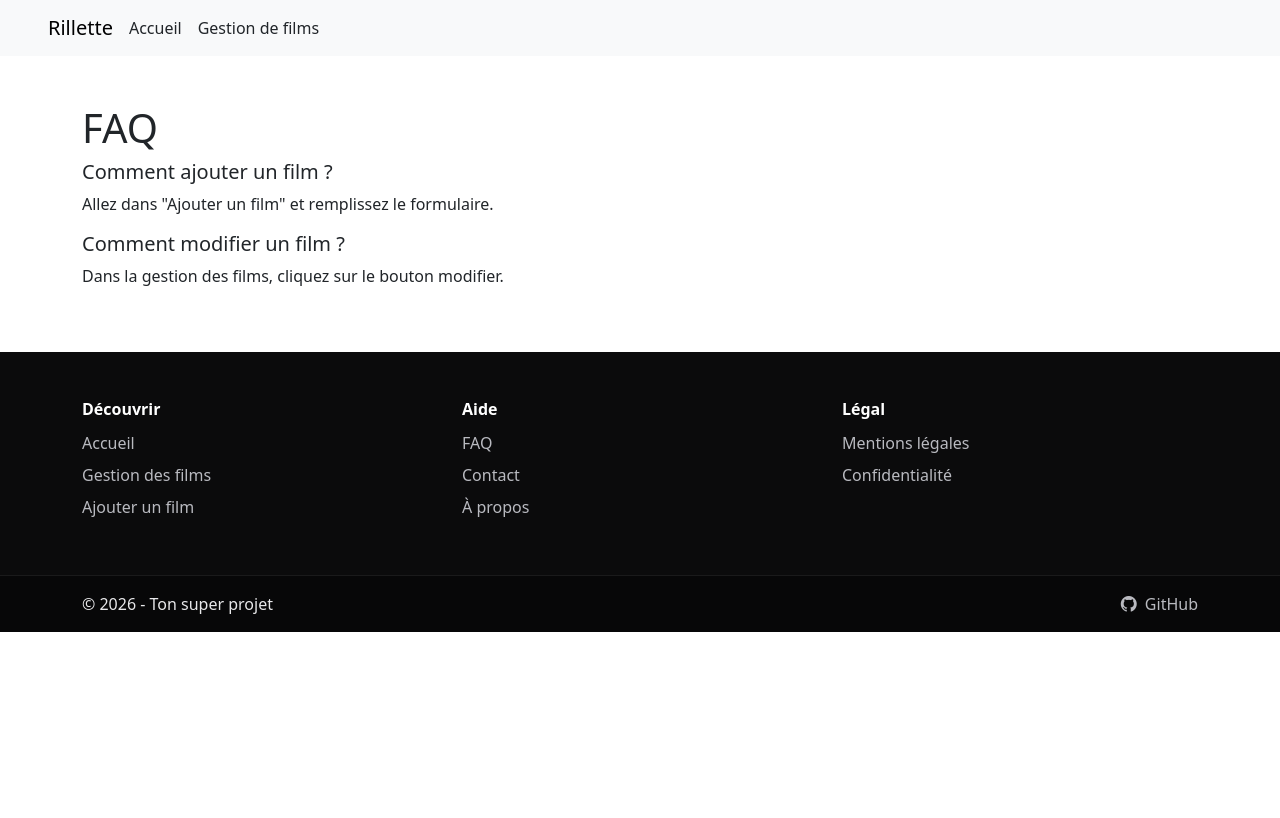
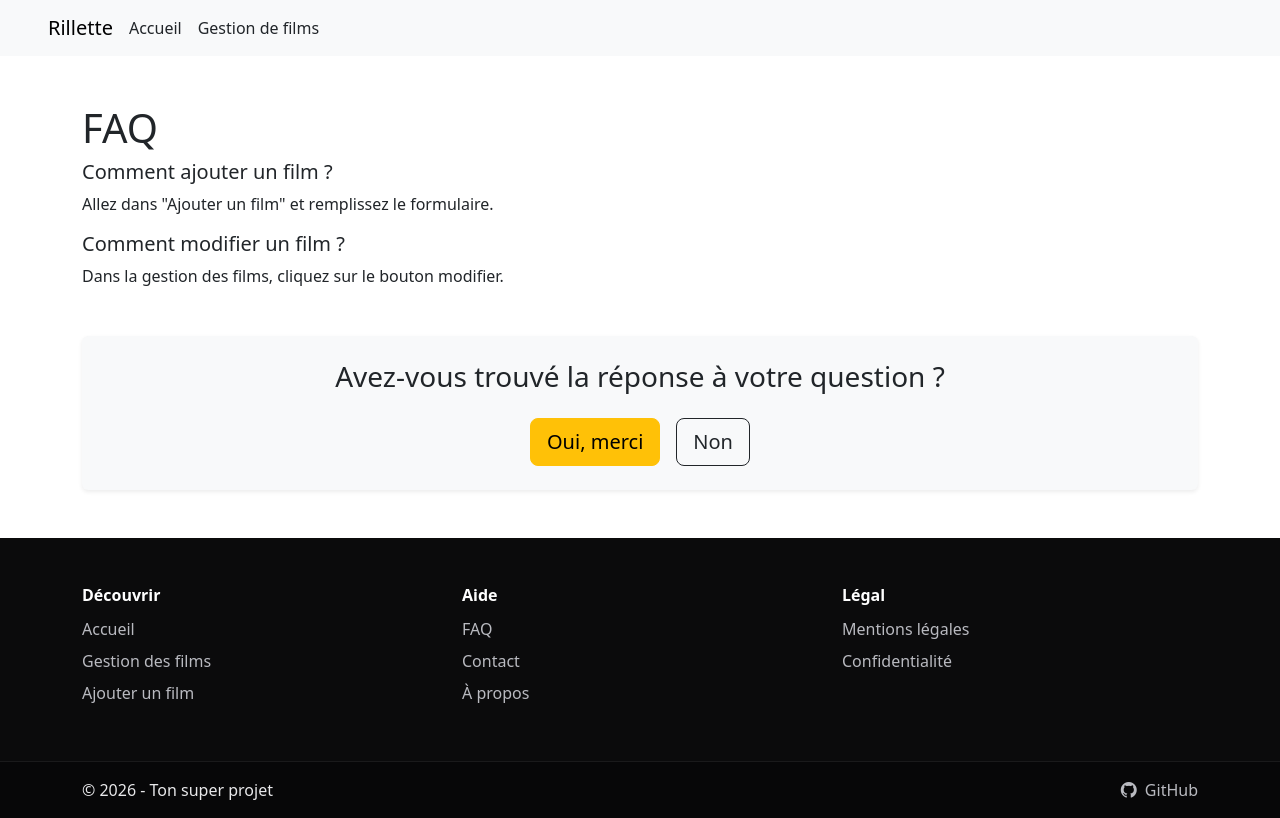
Before and after one commit to GaetanPsx/Cin-ma, an Angular app: page /faq in a window 1280 px wide. Built offline with nearby package versions, Linux system fonts and the light colour scheme.

Commit message:
modif footer faq

```diff
--- a/src/app/faq/faq.html
+++ b/src/app/faq/faq.html
@@ -1,4 +1,7 @@
+
+
 <div class="container py-5">
+
   <h1>FAQ</h1>
 
   <h5>Comment ajouter un film ?</h5>
@@ -6,4 +9,30 @@
 
   <h5>Comment modifier un film ?</h5>
   <p>Dans la gestion des films, cliquez sur le bouton modifier.</p>
+
+
+  <div class="mt-5 p-4 bg-light rounded text-center shadow-sm">
+  <h3 class="mb-4">Avez-vous trouvé la réponse à votre question ?</h3>
+
+  <div class="d-flex justify-content-center gap-3">
+    <button
+      type="button"
+      class="btn btn-warning btn-lg"
+      (click)="answer(true)"
+    >
+      Oui, merci
+    </button>
+
+    <button
+      type="button"
+      class="btn btn-outline-dark btn-lg"
+      (click)="answer(false)"
+    >
+      Non
+    </button>
+  </div>
+
+  <div class="mt-4" *ngIf="feedbackMessage">
+    <p class="fw-semibold mb-0">{{ feedbackMessage }}</p>
+  </div>
 </div>
--- a/src/app/faq/faq.ts
+++ b/src/app/faq/faq.ts
@@ -1,11 +1,19 @@
 import { Component } from '@angular/core';
+import { CommonModule } from '@angular/common';
 
 @Component({
   selector: 'app-faq',
-  imports: [],
+  standalone: true,
+  imports: [CommonModule],
   templateUrl: './faq.html',
-  styleUrl: './faq.scss',
+  styleUrls: ['./faq.scss'],
 })
 export class Faq {
+  feedbackMessage: string | null = null;
 
+  answer(isPositive: boolean) {
+    this.feedbackMessage = isPositive
+      ? 'Merci pour votre retour ! '
+      : "D'accord — contactez-nous et on vous aide ";
+  }
 }
```
